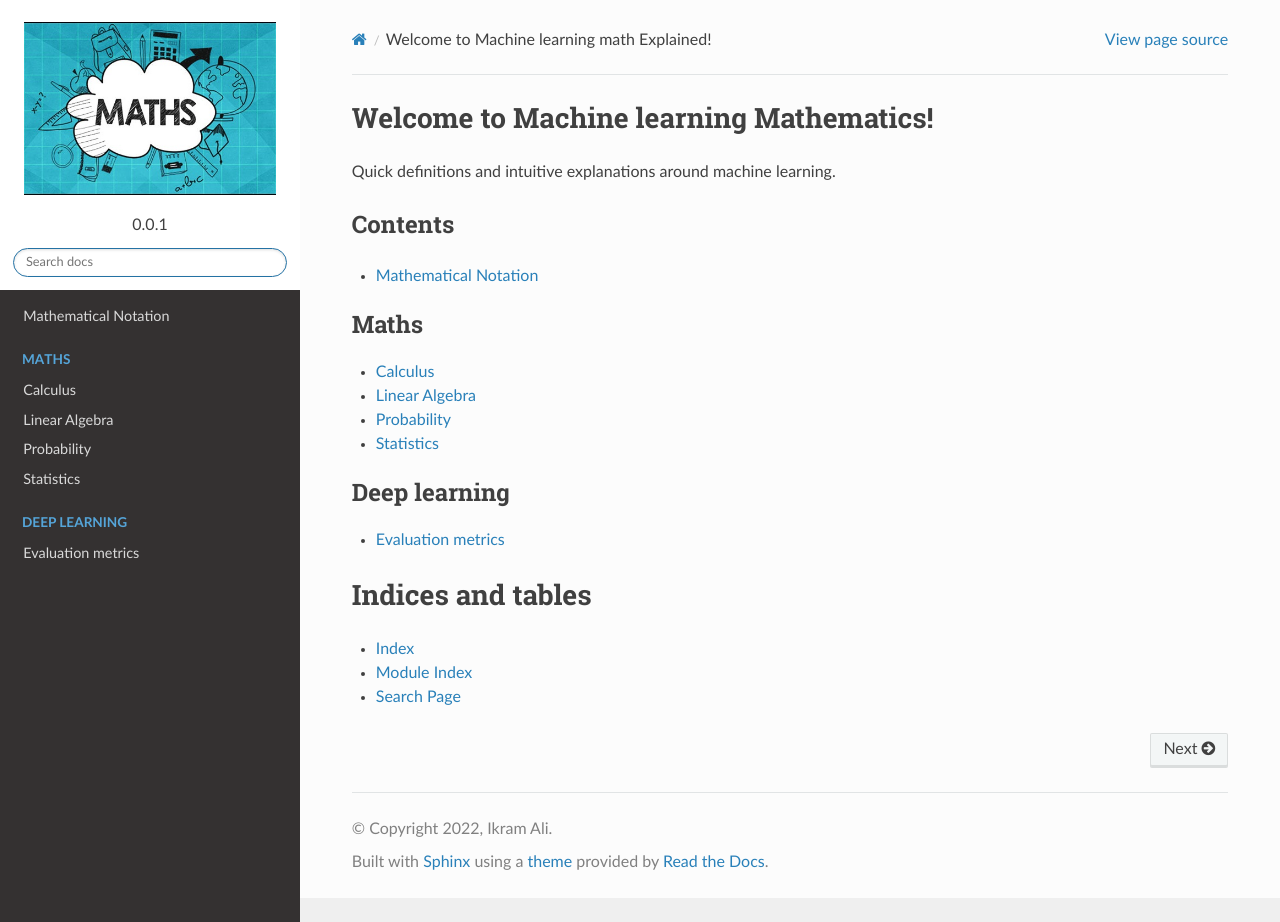
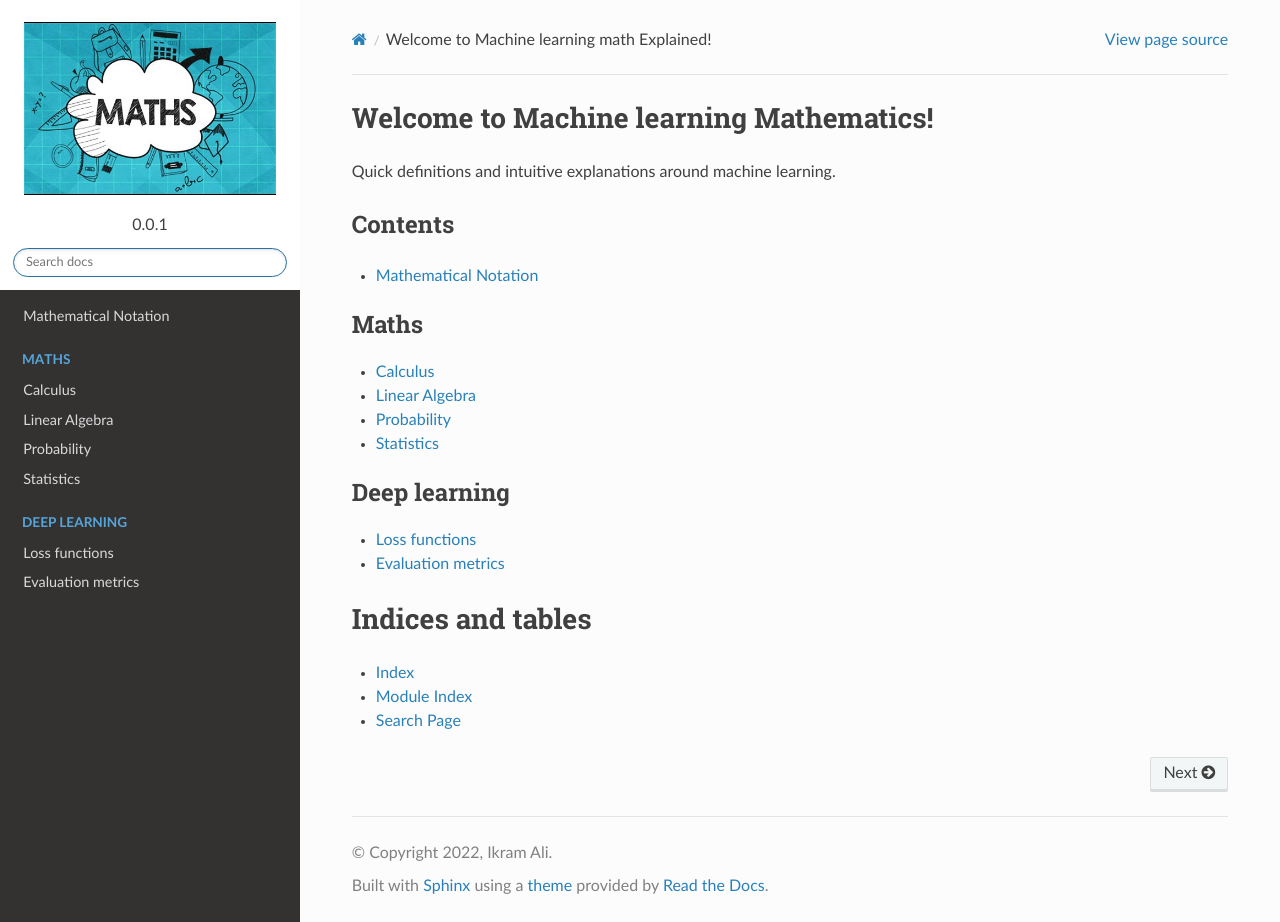
Before and after one commit to akkefa/ml-notes, a Sphinx documentation site: the page built from docs/index.rst, in a window 1280 px wide and 922 px high. Built offline with Sphinx 7.4.7 and the Read the Docs theme 2.0.0, drawn with Linux system fonts in a browser that asks for light colours.

```diff
--- a/docs/index.rst
+++ b/docs/index.rst
@@ -27,6 +27,7 @@
    :caption: Deep learning
    :maxdepth: 1
 
+   loss_functions
    evaluation_metrics
 
 
--- /dev/null
+++ b/docs/loss_functions.rst
@@ -0,0 +1,5 @@
+Loss functions
+===============
+
+Classification
+---------------
```
